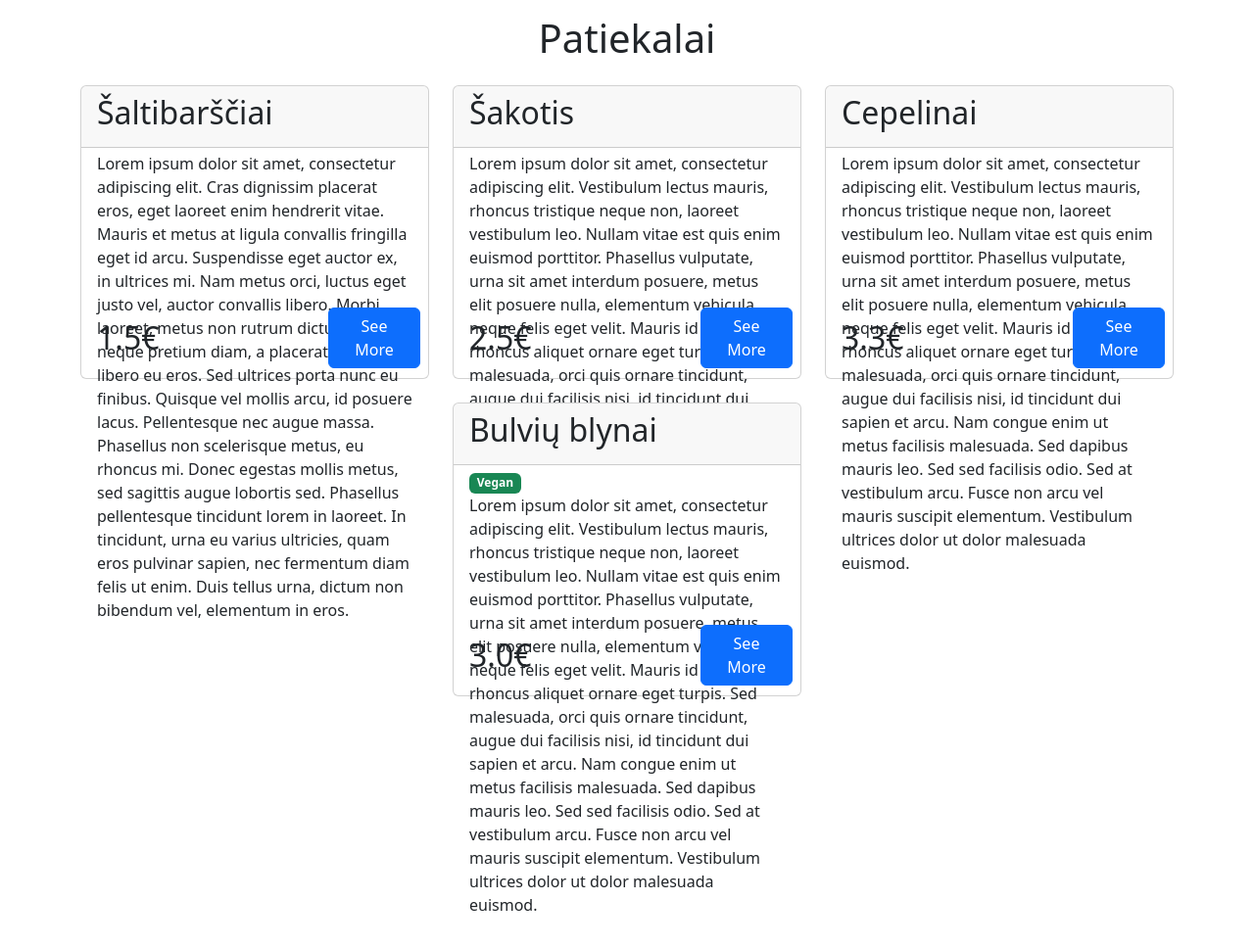
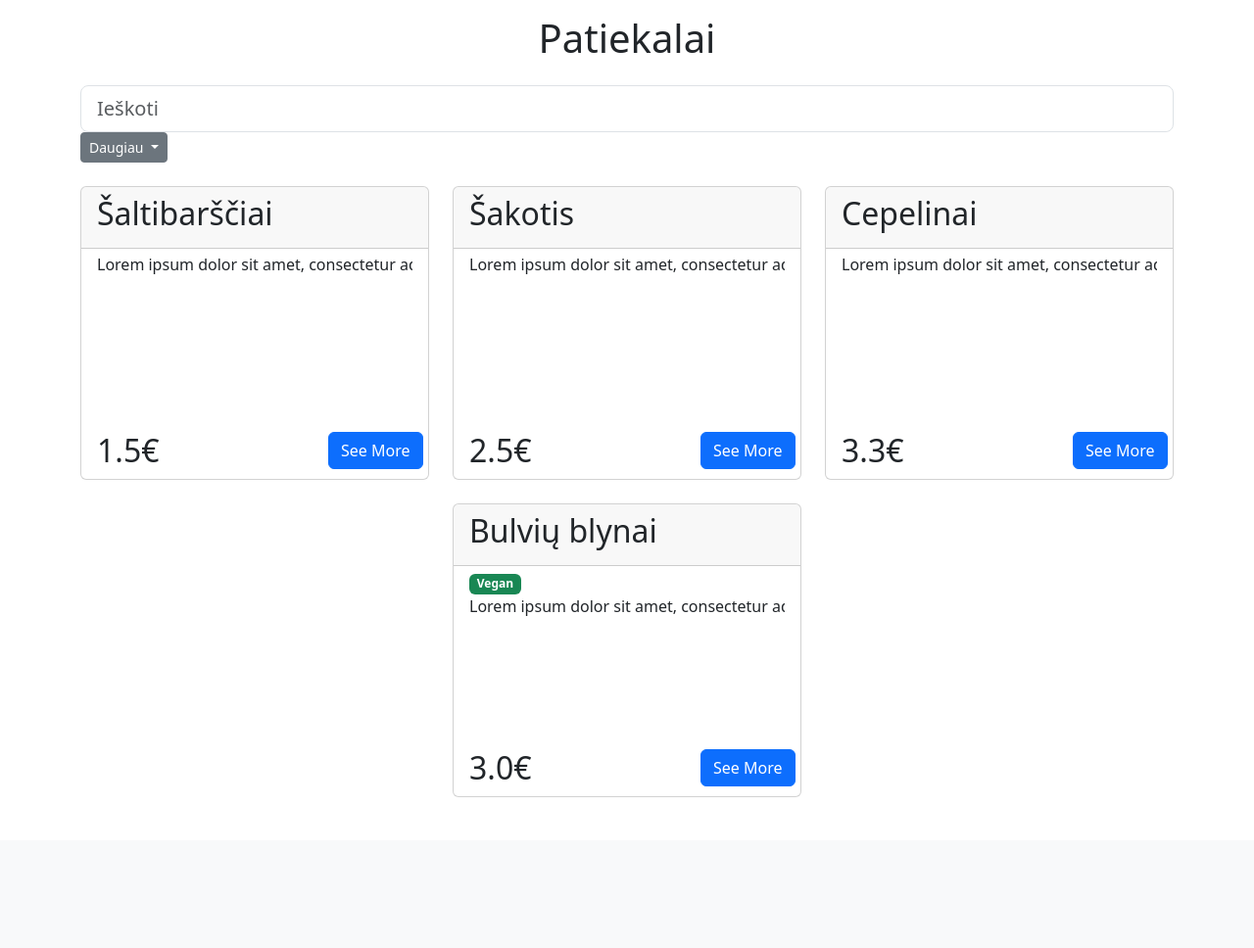
Before and after one commit to RandVid/canteen_menu, a Django app: page / in a window 1280 px wide. Shown: the part 69-1037 px from the top of the page at 98% size. After the commit the page ends 883 px from the top, so only its background shows below. Run offline with Django 4.2, Linux system fonts and the light colour scheme; data comes from the database, SQL or seed files in the repository; both versions use the stored data as it was after the commit; data that the repository does not hold is empty.

Commit message:
Added MealCategory

```diff
--- a/canteen_menu/menu/models.py
+++ b/canteen_menu/menu/models.py
@@ -32,3 +32,7 @@ class Comment(models.Model):
 class FavoriteMeal(models.Model):
     meal_id = models.IntegerField()
     username = models.CharField(max_length=150)
+
+
+class MealCategory(models.Model):
+    name = models.CharField(max_length=150)
--- a/canteen_menu/menu/templates/main.html
+++ b/canteen_menu/menu/templates/main.html
@@ -8,9 +8,6 @@
 {% block content %}
 {% load static %}
   <h1>Patiekalai</h1>
+  {% include "search.html" with meals=meals %}
   {% include "meals.html" with meals=meals %}
-  <div class="container mt-4">
-        <div class="row d-flex align-items-center justify-content-center">
-        </div>
-  </div>
 {% endblock %}
--- a/canteen_menu/menu/templates/master.html
+++ b/canteen_menu/menu/templates/master.html
@@ -71,7 +71,6 @@
       font-size: 48px;
     }
     input[type="text"] {
-      font-size: 48px;
       white-space: pre-wrap;
       overflow-y: auto; /* Add this for vertical scrolling */
       word-wrap: break-word; /* Add this for word wrapping */
--- a/canteen_menu/menu/templates/meals.html
+++ b/canteen_menu/menu/templates/meals.html
@@ -34,10 +34,10 @@
               <div class="card-header">
                 <h2 class="card-title">{{ x.name }}</h2>
               </div>
-              <div class="card-body pt-1">
+              <div class="card-body pt-1" style="overflow: hidden; text-overflow: ellipsis; white-space: nowrap;">
                 {% if x.is_vegan %}<span class="badge bg-success">Vegan</span>{% endif %}
 <!--                <span class="badge"> </span>-->
-                <p class="card-text">{{ x.description }}</p>
+                <div style="overflow: hidden; text-overflow: ellipsis;"><p class="card-text" >{{ x.description }}</p></div>
                 <div class="row align-items-center d-flex" style="position: absolute; width: 100%; bottom: 10px;">
                 {% if user.is_authenticated %}
                   <div class="col-7">
--- /dev/null
+++ b/canteen_menu/menu/templates/search.html
@@ -0,0 +1,62 @@
+<script>
+    $(document).ready(function() {
+        $('#input_value').on('input', function() {
+            // Get the value of the text input
+            var inputValue = $(this).val();
+
+            // Send a POST request to your Django view
+            $.ajax({
+                type: 'POST',
+                url: '/',
+                data: {
+                    'input_value': inputValue,
+                    'csrfmiddlewaretoken': '{{ csrf_token }}', // Include CSRF token for security
+                },
+                success: function(response) {
+                    // Handle the response from the server if needed
+                    console.log(response);
+                },
+                error: function(error) {
+                    // Handle errors if any
+                    console.log(error);
+                }
+            });
+        });
+    });
+</script>
+
+<div class="container mt-4">
+    <div class="row d-flex align-items-center justify-content-center">
+        <form method="post">
+            {% csrf_token %}
+            <div class="row">
+                <div class="col">
+                  <input type="text" class="form-control form-control-lg" placeholder="Ieškoti" id="input_value">
+                </div>
+            </div>
+            <div class="dropdown">
+                <button type="button" class="btn btn-secondary dropdown-toggle btn-sm" data-bs-toggle="dropdown">
+                  Daugiau
+                </button>
+                <div class="dropdown-menu w-100">
+                  <div class="row d-flex align-items-center justify-content-center">
+                    <div class="row">
+                      <div class="col">
+                         <div class="form-check">
+                             <div class="form-check">
+                                 <input class="form-check-input" type="checkbox" id="check1" name="option1" value="something" checked>
+                                 <label class="form-check-label">Option 1</label>
+                             </div>
+                         </div>
+                      </div>
+                      <div class="col">
+                        <input type="text" class="form-control" placeholder="Ieškoti" id="asaa">
+                      </div>
+                    </div>
+                  </div>
+                </div>
+          </div>
+        </form>
+    </div>
+
+</div>
--- a/canteen_menu/menu/views.py
+++ b/canteen_menu/menu/views.py
@@ -2,7 +2,7 @@ from django.shortcuts import render, redirect
 from django.http import HttpResponse, JsonResponse
 from django.template import loader
 
-from .models import Meal, Comment, FavoriteMeal
+from .models import Meal, Comment, FavoriteMeal, MealCategory
 from .forms import CommentForm
 
 from unidecode import unidecode
@@ -10,13 +10,17 @@ from unidecode import unidecode
 
 # Create your views here.
 def main(request):
+    if request.method == "POST":
+        input_value = request.POST.get('input_value')
+        print(input_value)
     meals = Meal.objects.filter(in_menu=True).values()
     favorite = list(FavoriteMeal.objects.filter(username=request.user).values_list('meal_id', flat=True))
     print(favorite)
     template = loader.get_template('main.html')
     context = {
         'meals': meals,
-        'favorite_meals': favorite
+        'favorite_meals': favorite,
+        'categories': MealCategory.objects.all().values()
     }
     print(Meal.objects.filter(name__icontains=""))
     accent_insensitive_search(Meal, "Salt")
```
Also changed, not shown: canteen_menu/menu/admin.py (+6 -1 lines), canteen_menu/db.sqlite3.
